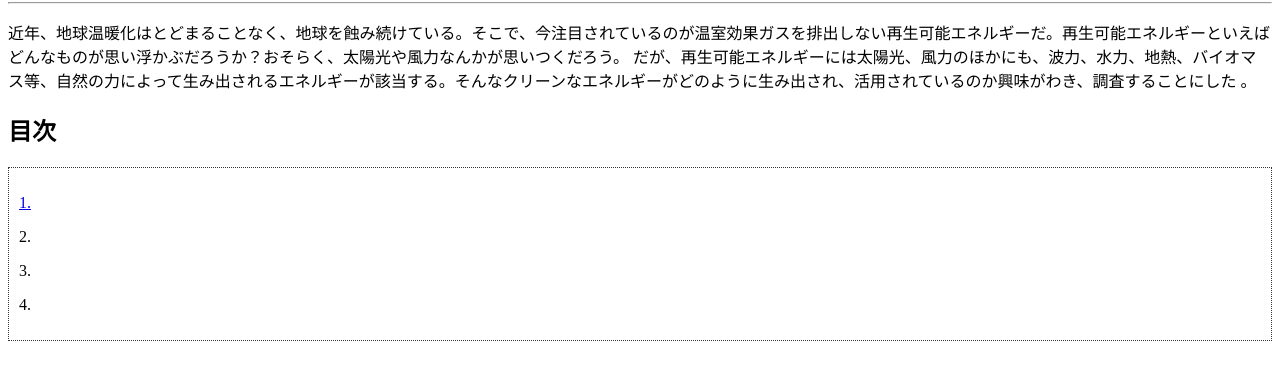
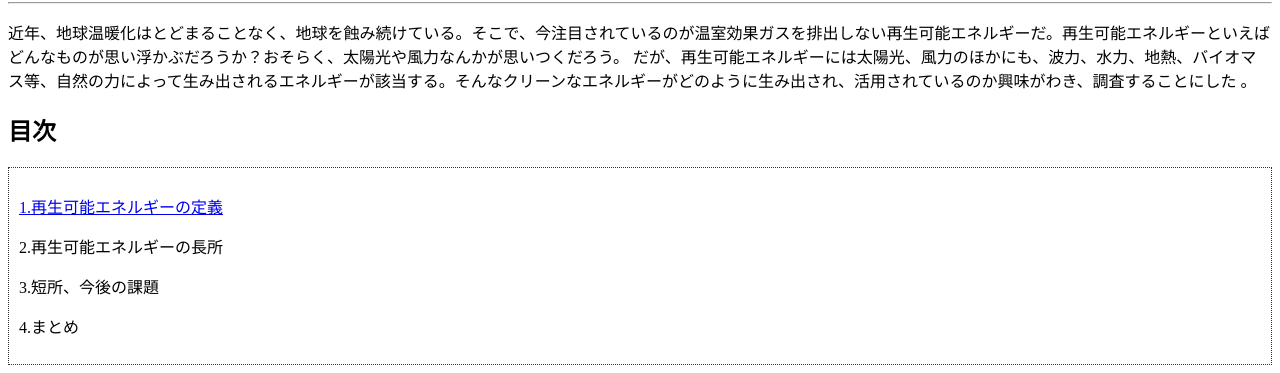
Before and after one commit to 240070tsakata/240070tsakata.github.io, a plain HTML site: page cl2020.html in a window 1280 px wide. Shown: the part 73-446 px from the top of the page. Drawn offline with Linux system fonts and the light colour scheme.

Commit message:
Update cl2020.html

```diff
--- a/cl2020.html
+++ b/cl2020.html
@@ -10,12 +10,12 @@
       <P><H2>目次</H2></P>
       <div style="padding: 10px;margin-bottom: 10px; border: 1px dotted #333333;">
 
-        <P><A HREF="#A">1.</A></P>
+        <P><A HREF="#A">1.再生可能エネルギーの定義</A></P>
 
-        <P><A HERF="#A">2.</A></P>
+        <P><A HERF="#A">2.再生可能エネルギーの長所</A></P>
 
-        <P><A HERF="#A">3.</A></P>
+        <P><A HERF="#A">3.短所、今後の課題</A></P>
 
-        <P><A HERF="#A">4.</A></P>
+        <P><A HERF="#A">4.まとめ</A></P>
 
       </div>
```
